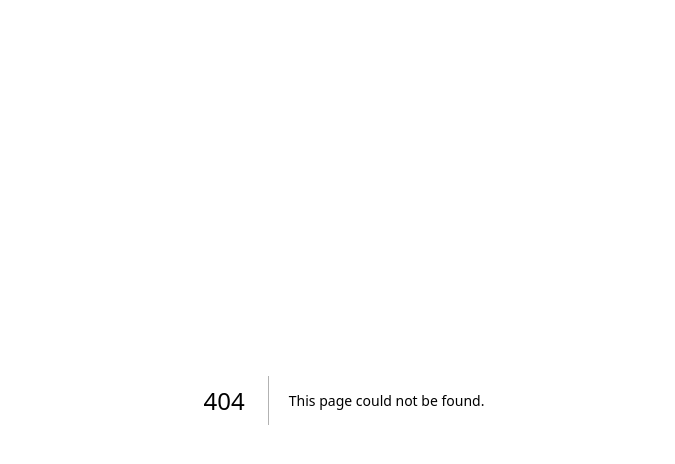
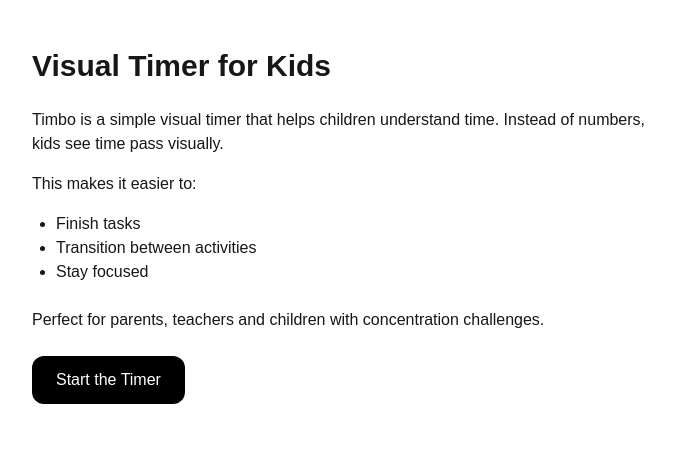
Before and after one commit to bosmeel/timbo, a Next.js app: page /visual-timer-for-kids in a window 1280 px wide. Before the commit this address had no page. Shown: the top 464 px of the page, without its empty margins (296-971 px from the left). Built offline with nearby package versions, Linux system fonts and the light colour scheme.

Commit message:
Add AdSense script

```diff
--- a/app/page.tsx
+++ b/app/page.tsx
@@ -1,27 +1,45 @@
 "use client";
 
+import Link from "next/link";
 import Image from "next/image";
-export const dynamic = "force-dynamic";
 
 export default function Home() {
   return (
-    <main className="min-h-screen flex flex-col items-center justify-center bg-white px-6">
+    <main className="min-h-dvh flex flex-col items-center justify-center px-6 text-center">
 
+      {/* logo */}
+      <div className="mb-6">
         <Image
           src="/logo-timbo-final.svg"
           alt="Timbo"
-    width={160}
+          width={140}
           height={40}
-    className="mb-6 h-auto"
-    priority
         />
+      </div>
 
-  <a
+      {/* headline */}
+      <h1 className="text-3xl font-semibold mb-4 max-w-md">
+        Visual timer that helps kids understand time
+      </h1>
+
+      {/* sub */}
+      <p className="text-gray-600 mb-8 max-w-md">
+        Timbo makes time visible. Perfect for focus, routines and transitions.
+      </p>
+
+      {/* CTA */}
+      <Link
         href="/timer"
-    className="px-6 py-3 rounded-xl bg-black text-white"
+        className="px-6 py-3 bg-black text-white rounded-xl"
       >
-    Open Timbo Timer
-  </a>
+        Start Timer
+      </Link>
+
+      <p className="mt-6 text-sm text-gray-500">
+  <Link href="/visual-timer-for-kids">
+    Learn more about visual timers
+  </Link>
+</p>
 
     </main>
   );
--- /dev/null
+++ b/app/visual-timer-for-kids/page.tsx
@@ -0,0 +1,44 @@
+import Link from "next/link";
+
+export const metadata = {
+  title: "Visual Timer for Kids – Free Online Timer",
+  description: "Simple visual timer for kids. Helps with focus, routines and transitions. Free and easy to use.",
+};
+
+export default function Page() {
+  return (
+    <main className="max-w-2xl mx-auto px-6 py-12">
+
+      <h1 className="text-3xl font-semibold mb-6">
+        Visual Timer for Kids
+      </h1>
+
+      <p className="mb-4">
+        Timbo is a simple visual timer that helps children understand time.
+        Instead of numbers, kids see time pass visually.
+      </p>
+
+      <p className="mb-4">
+        This makes it easier to:
+      </p>
+
+      <ul className="list-disc pl-6 mb-6">
+        <li>Finish tasks</li>
+        <li>Transition between activities</li>
+        <li>Stay focused</li>
+      </ul>
+
+      <p className="mb-6">
+        Perfect for parents, teachers and children with concentration challenges.
+      </p>
+
+      <Link
+        href="/timer"
+        className="inline-block px-6 py-3 bg-black text-white rounded-xl"
+      >
+        Start the Timer
+      </Link>
+
+    </main>
+  );
+}
```
Lines whose indentation alone changed are shown as unchanged.
